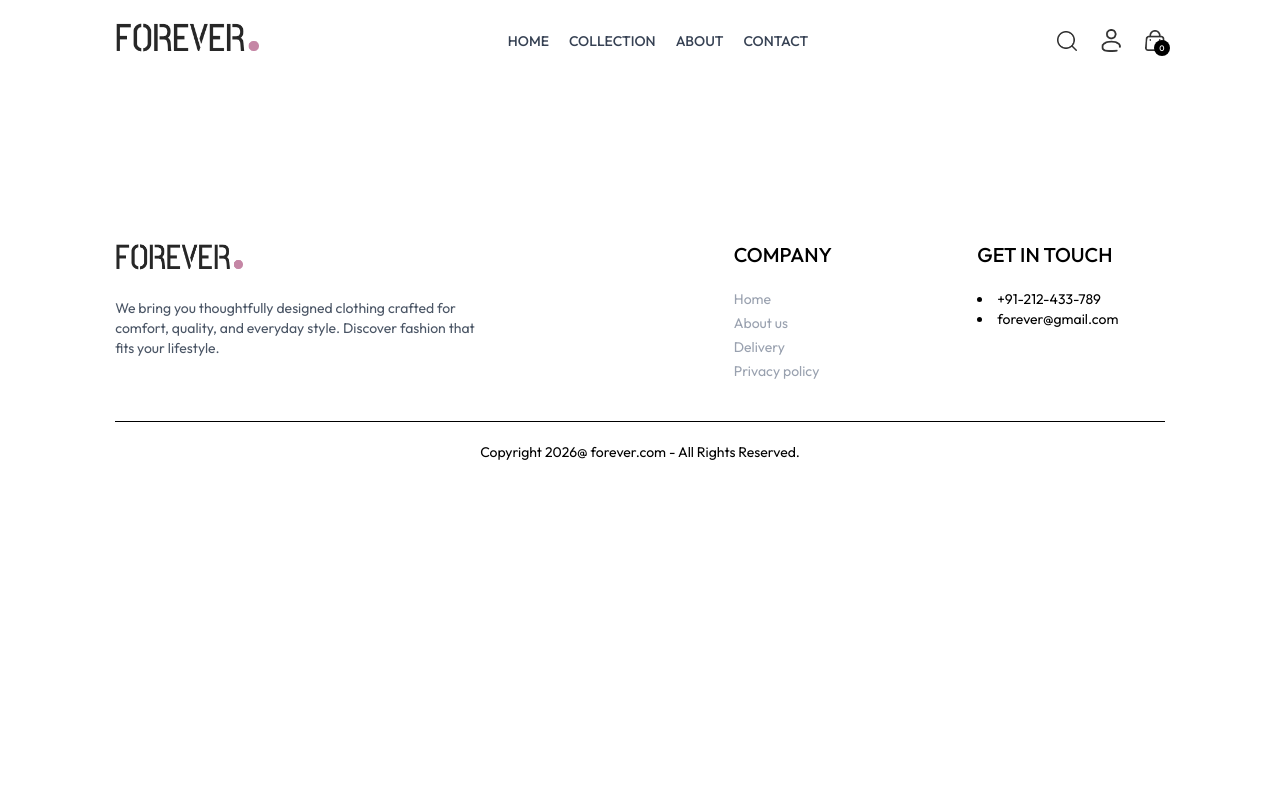
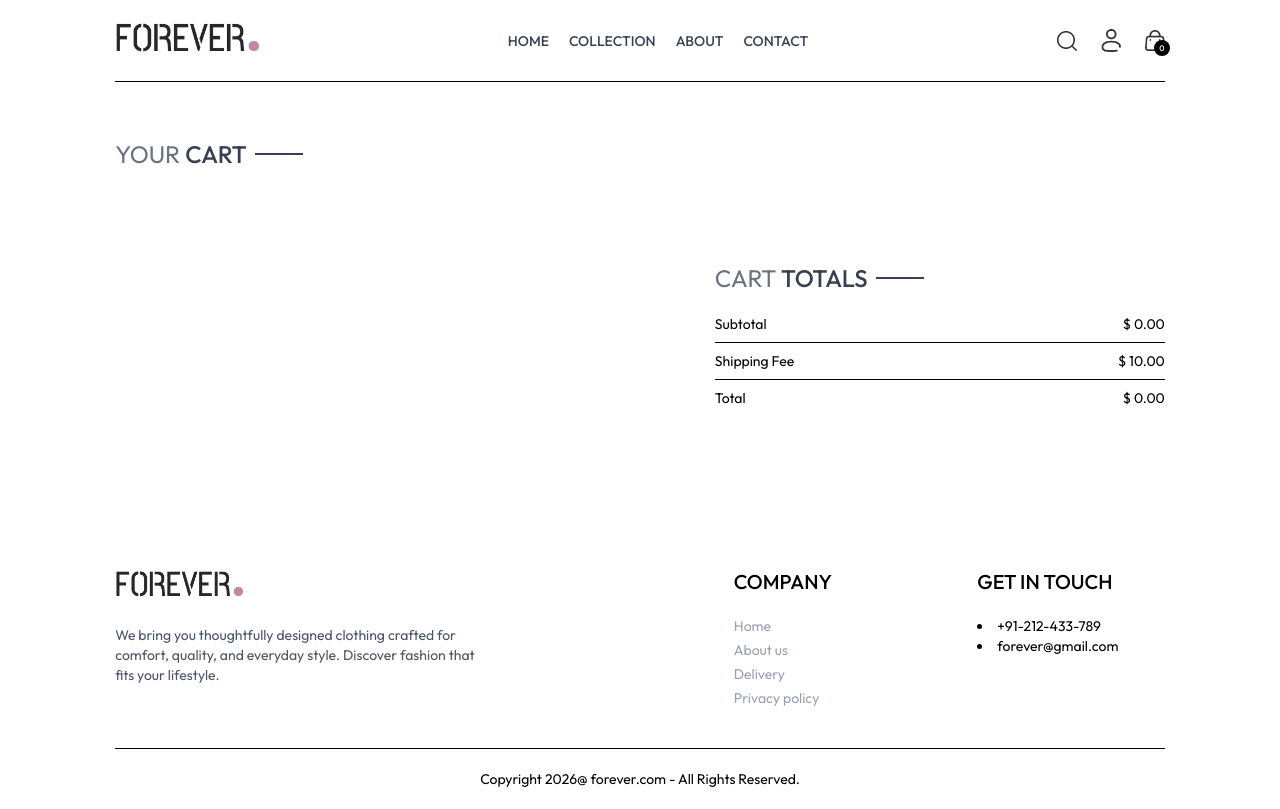
Before and after one commit to MdLaraib25/E-Commerce, a React (Vite) app in the folder frontend/: page /cart in a window 1280 px wide. Built offline with nearby package versions, Linux system fonts and the light colour scheme.

Commit message:
done with cart function

```diff
--- /dev/null
+++ b/frontend/src/components/CartTotal.jsx
@@ -0,0 +1,34 @@
+import React, { useContext } from 'react';
+import { ShopContext } from '../context/ShopContext';
+import Title from './Title';
+
+const CartTotal = () => {
+    const {currency, delivery_fee, getCartAmount} = useContext(ShopContext);
+  return (
+    <div className='w-full'>
+        <div className='text-2xl'>
+            <Title text1={'CART'} text2={'TOTALS'} />
+        </div>
+
+        <div className='flex flex-col gap-2 mt-2 text-sm '>
+            <div className='flex justify-between '>
+                <p>Subtotal</p>
+                <p>{currency} {getCartAmount()}.00</p>
+            </div>
+            <hr />
+            <div className='flex justify-between'>
+                <p>Shipping Fee</p>
+                <p>{currency} {delivery_fee}.00</p>
+
+            </div>
+            <hr />
+            <div className='flex justify-between'>
+                <p>Total</p>
+                <p>{currency} {getCartAmount() === 0 ? 0 : getCartAmount() + delivery_fee}.00</p>
+            </div>
+        </div>
+    </div>
+  )
+}
+
+export default CartTotal;
--- a/frontend/src/components/Title.jsx
+++ b/frontend/src/components/Title.jsx
@@ -3,7 +3,7 @@
 const Title = ({text1, text2}) => {
   return (
     <div className='inline-flex gap-2 items-center mb-3 ' >
-        <p className='text-gray-500  ' > {text1} <span className=' text-gray-700 font-medium ' >{text2}</span> </p>
+        <p className='text-gray-500 ' > {text1} <span className=' text-gray-700 font-medium'>{text2}</span> </p>
         <p className=' w-8 sm:w-12 h-[1px] sm:h-[2px] bg-gray-700 '></p>
     </div>
   )
--- a/frontend/src/context/ShopContext.jsx
+++ b/frontend/src/context/ShopContext.jsx
@@ -9,24 +9,35 @@
     const delivery_fee = 10;
     const [search, setSearch] = useState('');
     const [showSearch, setShowSearch] = useState(false);
-    const [cartItems, setCartItems] = useState([]);
+    const [cartItems, setCartItems] = useState({});
 
-    const  addToCart = async (itemId, size) => {
+    const addToCart = (itemId, size) => {
         if (!size) {
             toast.error('Please select a size');
             return;
         }
 
-        let cartData= structuredClone(cartItems);
+        const cartData = structuredClone(cartItems);
         if (cartData[itemId]) {
-            if (cartData[itemId][size]) {
-                cartData[itemId][size] += 1;
-            } else {
-                cartData[itemId][size] = 1;
-            }
+            cartData[itemId][size] = (cartData[itemId][size] || 0) + 1;
         } else {
             cartData[itemId] = { [size]: 1 };
         }
+
+        setCartItems(cartData);
+    }
+
+    const updateQuantity = (itemId, size, quantity) => {
+        const cartData = structuredClone(cartItems);
+        if (!cartData[itemId]) cartData[itemId] = {};
+
+        if (quantity <= 0) {
+            delete cartData[itemId][size];
+            if (Object.keys(cartData[itemId]).length === 0) delete cartData[itemId];
+        } else {
+            cartData[itemId][size] = quantity;
+        }
+
         setCartItems(cartData);
     }
 
@@ -34,35 +45,56 @@
         let count = 0;
         for (const itemId in cartItems) {
             for (const size in cartItems[itemId]) {
-                try {
-                    if (cartItems[itemId][size] > 0) {
-                        count += cartItems[itemId][size];
-                    }
-                } catch (error) {}
+                const quantity = cartItems[itemId][size];
+                if (quantity > 0) count += quantity;
             }
         }
         return count;
     }
 
-    const value = {
-        products, currency , delivery_fee,
-        search,setSearch, showSearch, setShowSearch, cartItems
-        , addToCart, getCartCount
+    const getCartAmount = () => {
+        let totalAmount = 0;
+        for (const itemId in cartItems) {
+            const itemInfo = products.find(product => product._id === itemId);
+            if (!itemInfo) continue;
+            for (const size in cartItems[itemId]) {
+                const quantity = cartItems[itemId][size];
+                if (quantity > 0) totalAmount += quantity * itemInfo.price;
+            }
+        }
+        return totalAmount;
     }
 
-    // useEffect(() => {
-    //     console.log(cartItems);
+    // Optional: persist cart in localStorage
+    useEffect(() => {
+        localStorage.setItem('cart', JSON.stringify(cartItems));
+    }, [cartItems]);
 
-    //     // const cartData = localStorage.getItem('cart');
-    //     // if (cartData) {
-    //     //     setCartItems(JSON.parse(cartData));
-    //     // }
-    // }, [cartItems]);
+    useEffect(() => {
+        const cartData = localStorage.getItem('cart');
+        if (cartData) setCartItems(JSON.parse(cartData));
+    }, []);
+
+    const value = {
+        products,
+        currency,
+        delivery_fee,
+        search,
+        setSearch,
+        showSearch,
+        setShowSearch,
+        cartItems,
+        addToCart,
+        getCartCount,
+        updateQuantity,
+        getCartAmount
+    }
 
     return (
         <ShopContext.Provider value={value}>
             {props.children}
         </ShopContext.Provider>
-    )
+    );
 }
+
 export default ShopContextProvider;
--- a/frontend/src/pages/Cart.jsx
+++ b/frontend/src/pages/Cart.jsx
@@ -1,8 +1,69 @@
-import React from 'react'
+import React, { useContext, useEffect, useState } from 'react'
+import { ShopContext } from '../context/ShopContext';
+import Title from '../components/Title';
+import { assets } from '../assets/assets';
+import CartTotal from '../components/CartTotal';
 
 const Cart = () => {
+  const {products, currency, cartItems, updateQuantity} = useContext(ShopContext);
+
+  const [cartData, setCartData] = useState([]);
+
+  useEffect(() => {
+  let tempData = [];
+  for (const items in cartItems) {
+    for (const item in cartItems[items]) {
+      if (cartItems[items][item] > 0) {
+        tempData.push({
+          _id: items,
+          size: item,
+          quantity: cartItems[items][item]
+        });
+      }
+    }
+  }
+  setCartData(tempData); // ✅ IMPORTANT
+}, [cartItems, products]);
+
   return (
-    <div></div>
+    <div className='border-t pt-14 '>
+      <div className='text-2xl mb-3'>
+        <Title text1={'YOUR'} text2={'CART'} />
+      </div>
+
+      <div>
+        {
+          cartData.map((item, index) => {
+            const productData = products.find(product => product._id === item._id);
+            return (
+              <div key={index} className='py-4 border-t border-b text-gray-700 grid grid-cols-[4fr_0.5fr_0.5fr] sm:grid-cols-[4fr_2fr_0.5fr] items-center gap-4 ' >
+
+                <div className='flex items-start gap-6'>
+                  <img className='w-16 sm:w-20' src= {productData.image[0]} alt="" />
+                  <div>
+                    <p className='text-xs  sm:text-lg font-medium'>{productData.name}</p>
+                    <div className='flex items-center gap-5 mt-2' >
+                      <p>{currency}{productData.price}</p>
+                      <p className='px-2 sm:px-3 sm:py-1 border bg-slate-50'>{item.size}</p>
+                    </div>
+                  </div>
+                </div>
+                <input onChange={(e) => e.target.value === '' || e.target.value == '0' ? null : updateQuantity(item._id, item.size, Number(e.target.value ))} className='border max-w-10 sm:max-w-20 px-1 sm:px-2 py-1' type="number" name="" id="" min={1} defaultValue={item.quantity} />
+                <img onClick={() => updateQuantity(item._id, item.size, 0 )} className='w-4 mr-4 sm:w-5 cursor-pointer' src= {assets.bin_icon} alt="" />
+               </div>
+            )
+          })
+        }
+        {/* </div> */}
+
+        <div className='flex justify-end my-20 '>
+          <div className=' w-full sm:w-[450px] '>
+            <CartTotal />
+          </div>
+        </div>
+      </div>
+
+    </div>
   )
 }
 
```
